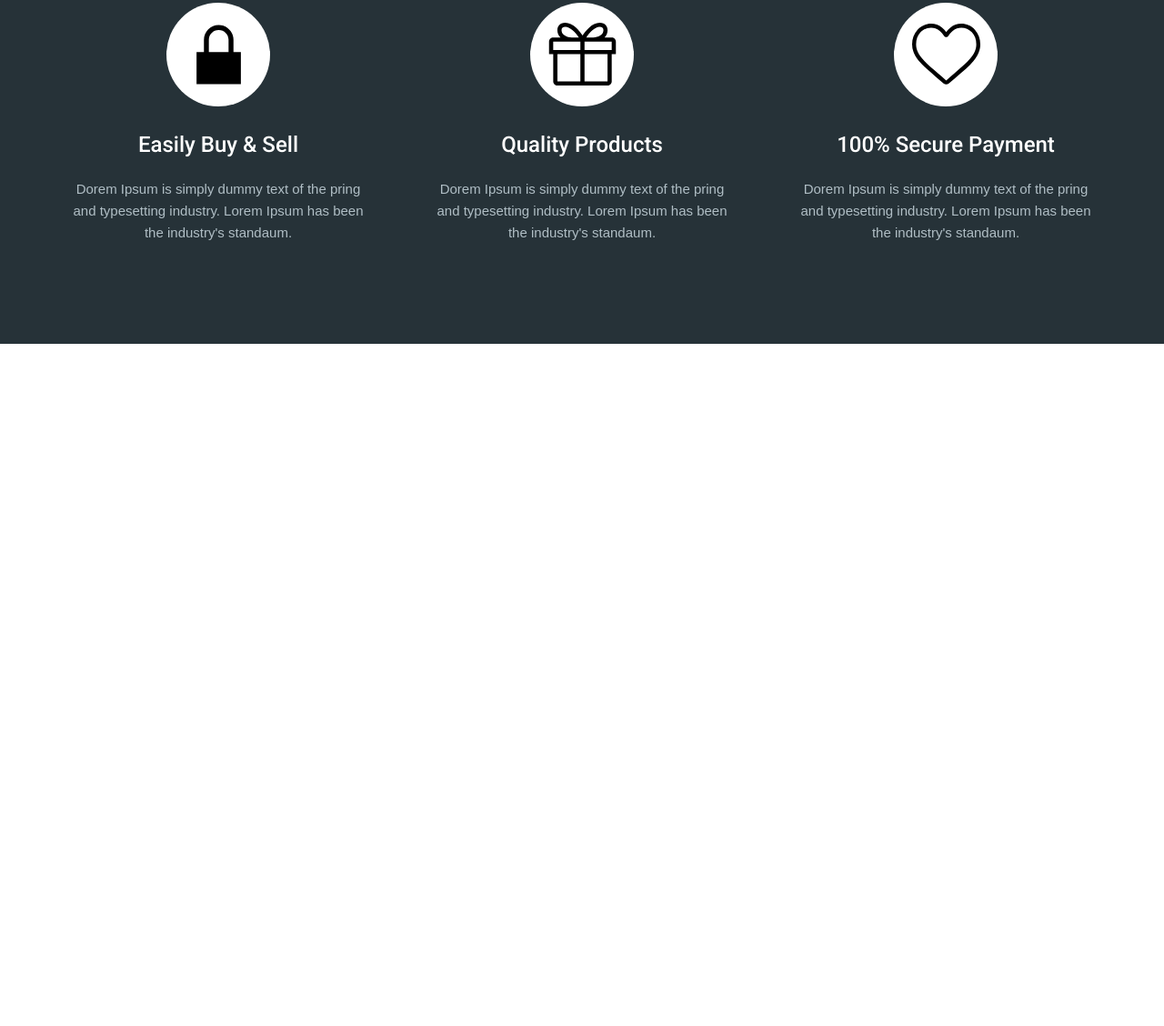
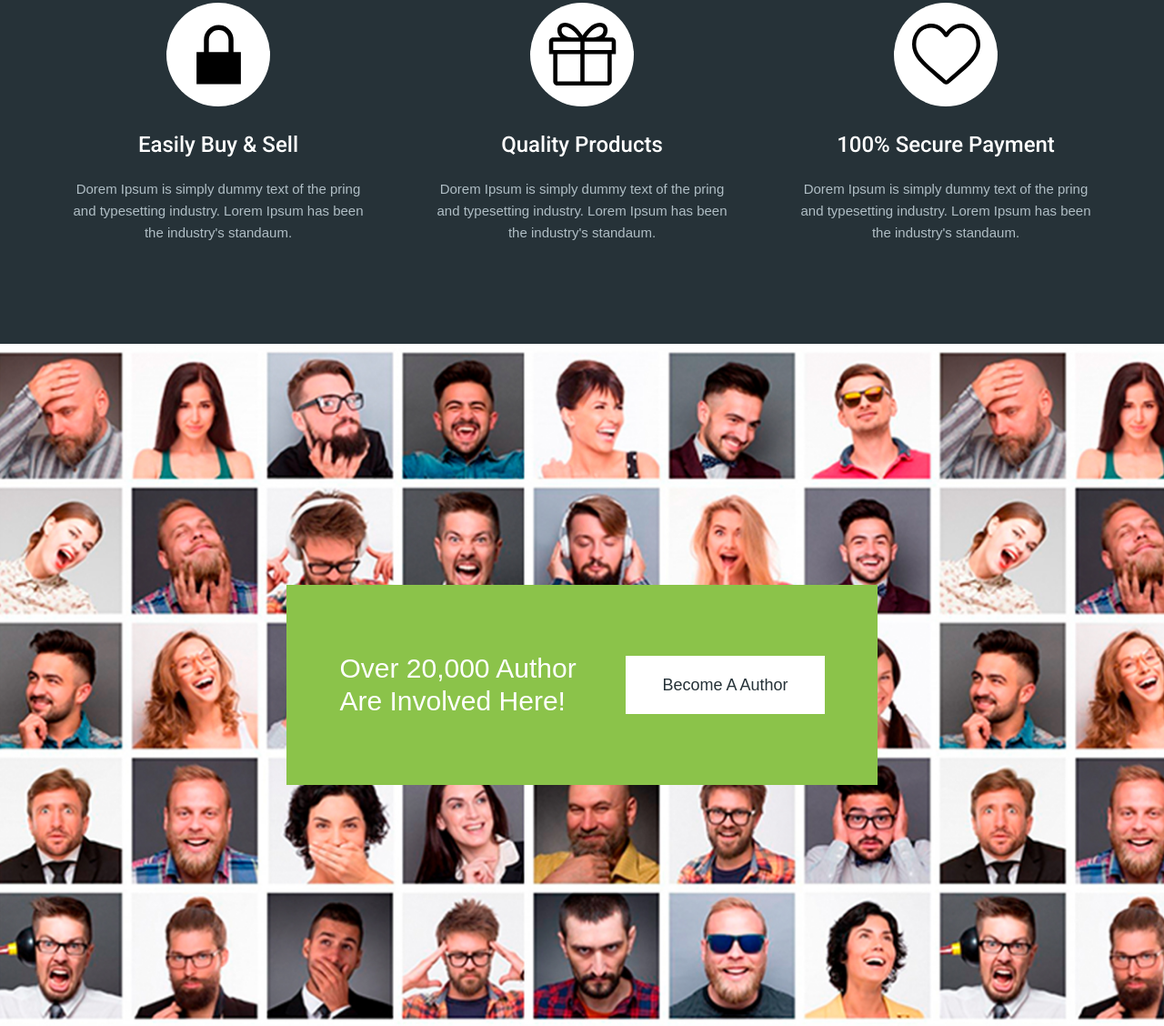
Before and after one commit to GhostPandaGP/moderno, a website: page app/index.html in a window 1280 px wide. Shown: the part 4009-5137 px from the top of the page at 91% size. Before the commit the page ends 4387 px from the top, so only its background shows below. Drawn offline with nearby package versions, Linux system fonts and the light colour scheme.

Commit message:
added author section

```diff
--- a/app/index.html
+++ b/app/index.html
@@ -789,6 +789,13 @@
         </div>
     </section>
 
+    <section class="author" style="background-image: url(images/author-bg.jpg);">
+        <div class="author__box">
+            <div class="author__title">Over 20,000 Author  Are Involved Here!</div>
+            <a href="#" class="author__link">Become A Author</a>
+        </div>
+    </section>
+
 
     <script src="https://ajax.googleapis.com/ajax/libs/jquery/3.4.1/jquery.min.js"></script>
     <script src="js/libs.min.js"></script>
--- a/app/scss/_vars.scss
+++ b/app/scss/_vars.scss
@@ -1,4 +1,4 @@
-$text: #546e7a;
+$text: #546e7a; // default on body
 $red: #e74c3c;
 $green: #8bc34a;
 $gray: #f4f6f5;
--- a/app/scss/style.scss
+++ b/app/scss/style.scss
@@ -346,3 +346,42 @@
     }
 }
 // end advantages
+
+// start author
+.author{
+    background-position: center;
+    background-size: cover;
+    background-repeat: no-repeat;
+    min-height: 750px;
+    display: flex;
+    justify-content: center;
+    align-items: center;
+    &__title{
+        font-size: 30px;
+        line-height: 36px;
+        color: #fff;
+        margin-right: 45px;
+        max-width: 270px;
+        span{
+            @include f500;
+        }
+    }
+    &__link{
+        background-color: #fff;
+        padding: 14px 40px;
+        color: $bg;
+        font-size: 18px;
+        line-height: 36px;
+    }
+}
+.author__box{
+    display: flex;
+    justify-content: center;
+    align-items: center;
+    padding: 40px;
+    max-width: 650px;
+    width: 100%;
+    min-height: 220px;
+    background-color: $green;
+}
+// end author
```
Also changed, not shown: app/css/style.min.css, app/images/author-bg.jpg (added).
